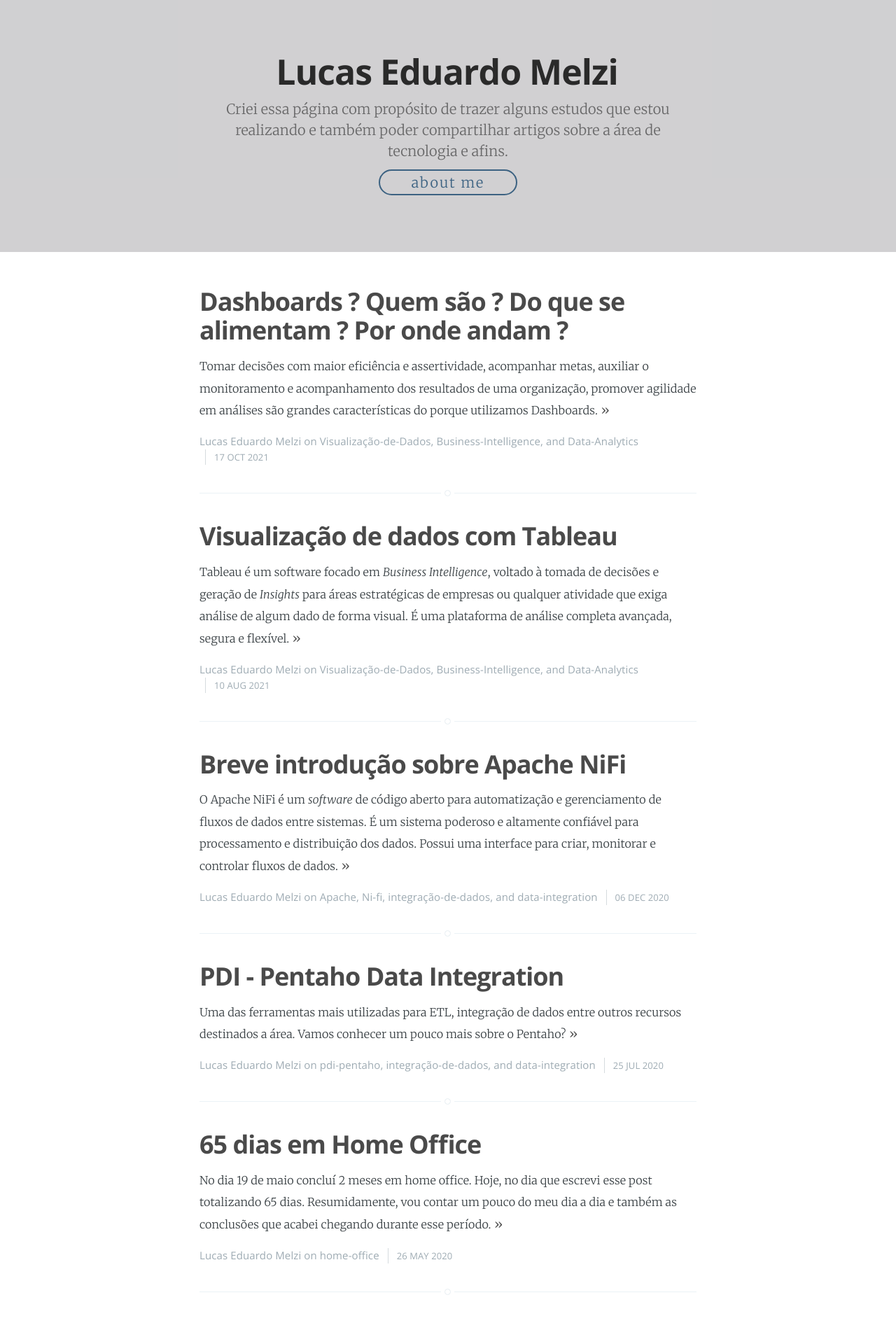
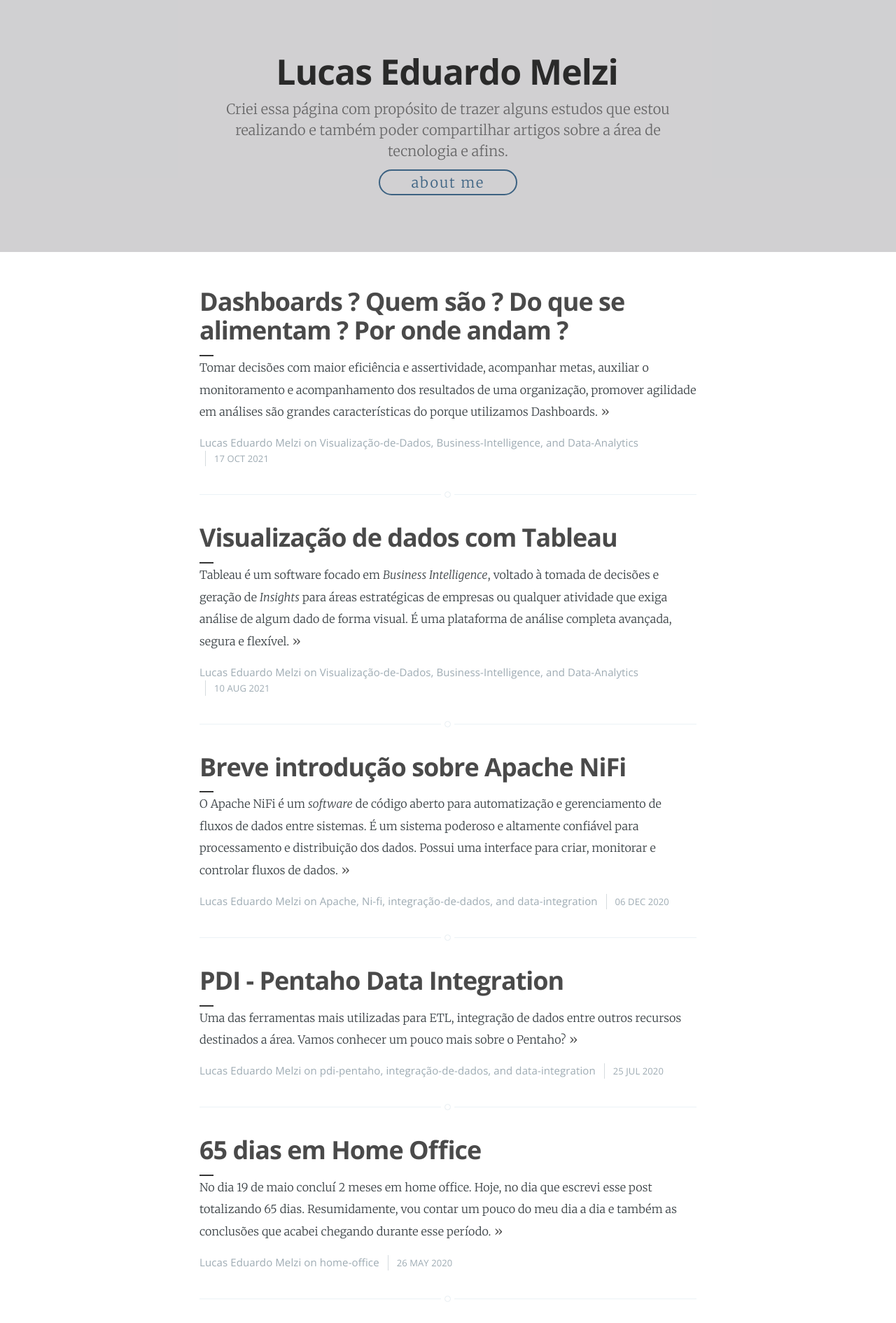
Before and after one commit to melzilucas/melzilucas.github.io, a Jekyll site: the page built from index.html, in a window 1280 px wide. Shown: the top 1890 px of the page at 70% size. Built offline with Jekyll 4.4.1, drawn with Linux system fonts in a browser that asks for light colours; the list of posts is cut into pages by our own code.

Commit message:
Add line title post

```diff
--- a/assets/css/screen.css
+++ b/assets/css/screen.css
@@ -1830,7 +1830,14 @@ body:not(.post-template) .post-title {
                 transform: translateY(-5px) rotate(-90deg);
     }
 }
-
+.line-title {
+    -webkit-transition: all 0.3s ease-out;
+    -moz-transition: all 0.3s ease-out;
+    transition: all 0.3s ease-out;
+    border-top: 0.2rem solid #353535;
+    display: block;
+    width: 2rem;
+}
 
 /* ==========================================================================
    End of file. Animations should be the last thing here. Do not add stuff
--- a/index.html
+++ b/index.html
@@ -40,6 +40,7 @@ about: 'about.html'
     <article class="post">
         <header class="post-header">
             <h2 class="post-title"><a href="{{ post.url }}">{{ post.title }}</a></h2>
+            <div class="line-title"></div>
         </header>
         <section class="post-excerpt">
             {{ post.excerpt }} <a class="read-more" href="{{ post.url }}">&raquo;</a>
```
